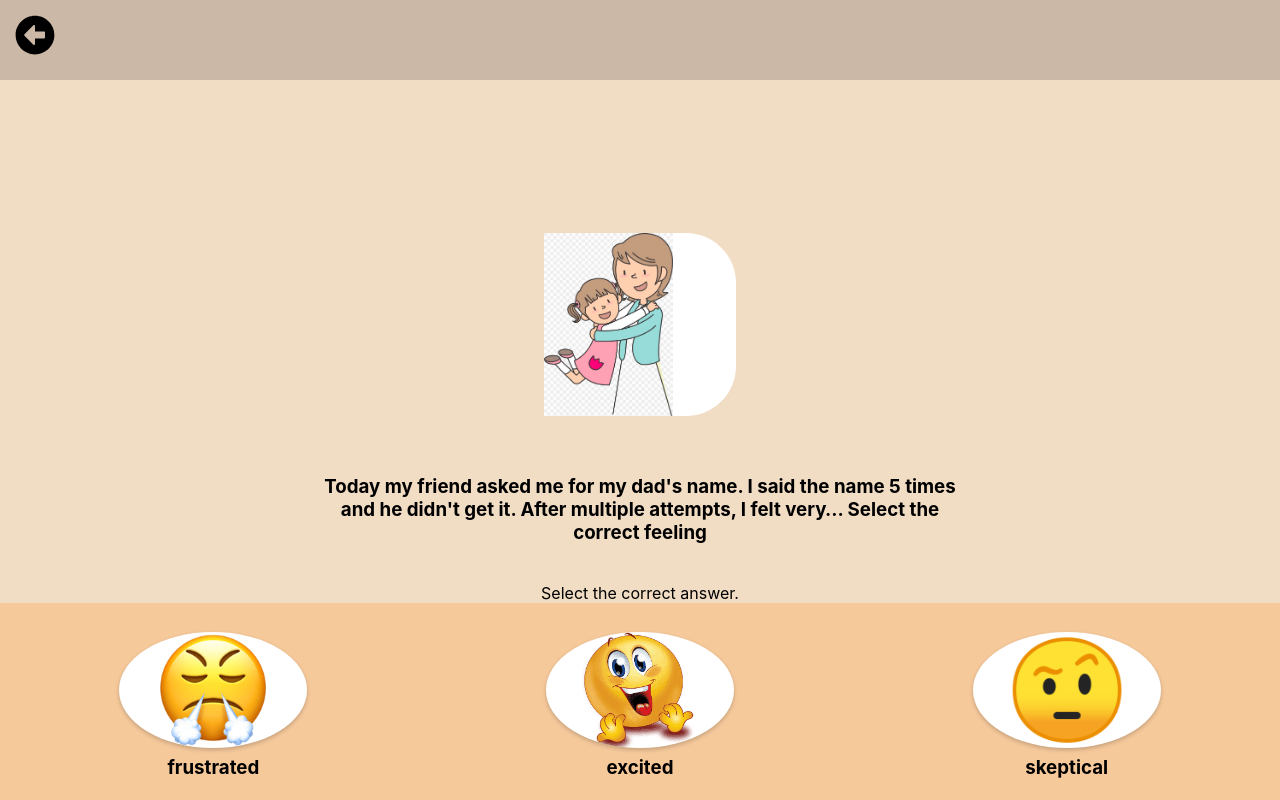
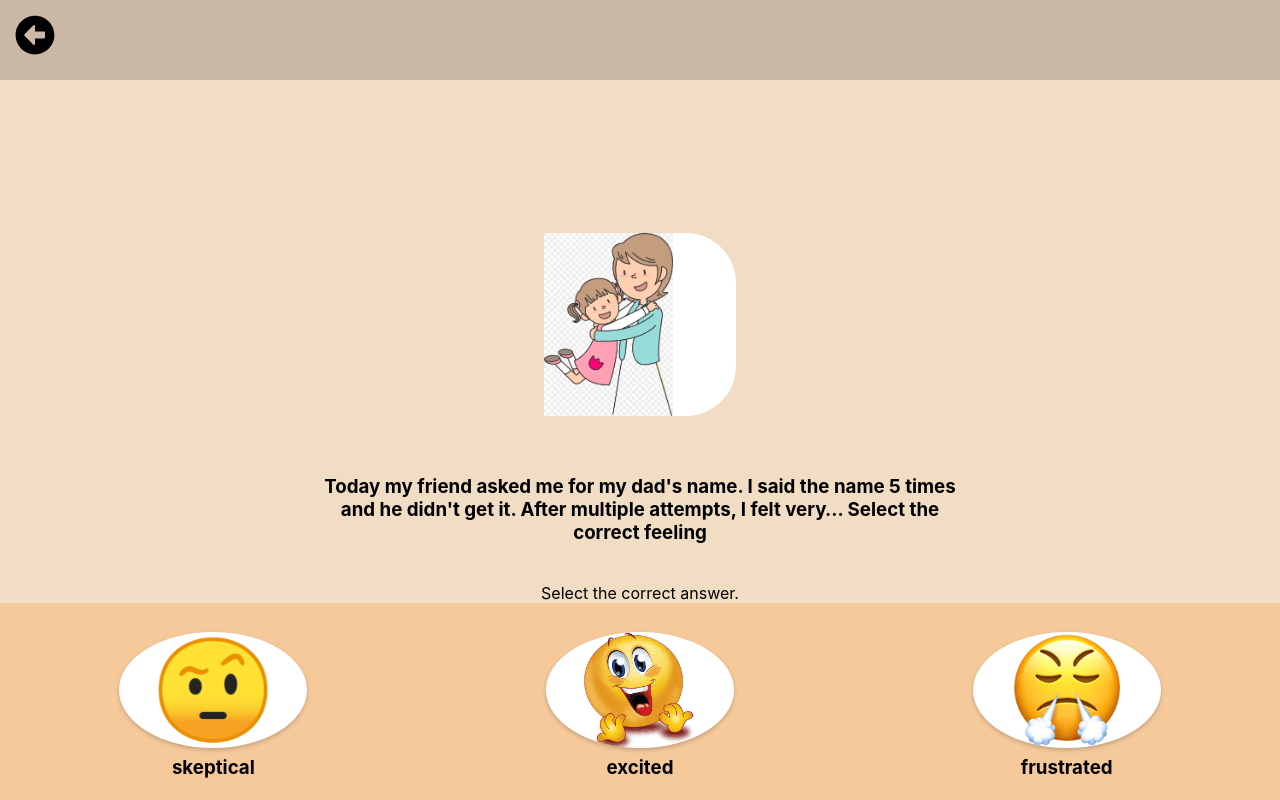
Before and after one commit to lazarrajic/autismResearch, a React (Create React App) app: page /emotiongame in a window 1280 px wide. Built offline with nearby package versions, Linux system fonts and the light colour scheme.

Commit message:
fixed shuffling emotion options

```diff
--- a/src/pages/EmotionGame.jsx
+++ b/src/pages/EmotionGame.jsx
@@ -12,6 +12,7 @@ import tiger from "../../src/image/tiger.jpg";
 import toys from "../../src/image/toys.jpg";
 import emotiongameimage from "../image/emotiongameimage.png";
 import { FaArrowAltCircleLeft } from "react-icons/fa";
+import shuffle from "lodash/shuffle";
 
 const EmotionGame = () => {
   const navigate = useNavigate();
@@ -127,10 +128,7 @@ const EmotionGame = () => {
     ...stories_skeptical,
   ];
 
-  const questions = [
-    ...story_set_joyful,
-    ...story_set_mad,
-  ];
+  const questions = [...story_set_joyful, ...story_set_mad];
 
   // State for current question
   const [currentQuestion, setCurrentQuestion] = useState(null);
@@ -138,7 +136,14 @@ const EmotionGame = () => {
   // State for score
   const [score, setScore] = useState(0);
 
-  const emotions = ["excited", "happy", "creative", "angry", "frustrated", "skeptical"];
+  const emotions = [
+    "excited",
+    "happy",
+    "creative",
+    "angry",
+    "frustrated",
+    "skeptical",
+  ];
 
   // Randomly select a question when the component is mounted
   useEffect(() => {
@@ -161,6 +166,8 @@ const EmotionGame = () => {
         .slice(0, 2),
     ];
   }
+
+  emotionsToDisplay = shuffle(emotionsToDisplay);
 
   const handleEmotionClick = (emotion) => {
     if (currentQuestion.correctEmotion === emotion) {
```
